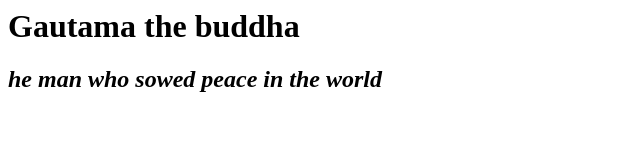
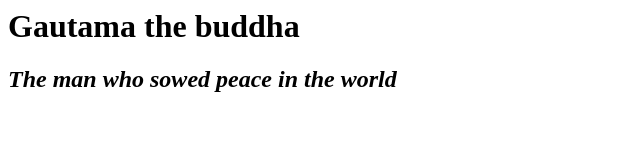
Before and after one commit to bmanandhar/NewProjectOne, a plain HTML site: page index.html in a window 1280 px wide. Shown: the whole page, without its empty margins (0-640 px from the left). Drawn offline with Linux system fonts and the light colour scheme.

Commit message:
second commit

```diff
--- a/index.html
+++ b/index.html
@@ -3,7 +3,7 @@
     <div class="row">
       <div class="col-xs-12">
         <h1 class="text-center">Gautama the buddha</h1>
-        <h2 class="text-center"><em>he man who sowed peace in the world</em></h2>
+        <h2 class="text-center"><em>The man who sowed peace in the world</em></h2>
         <div class="thumbnail">
           <div class="caption text-center">
             <div class="col-xs-12 col-sm-10 col-sm-offset-1 col-md-8 col-md-offset-2">
```
